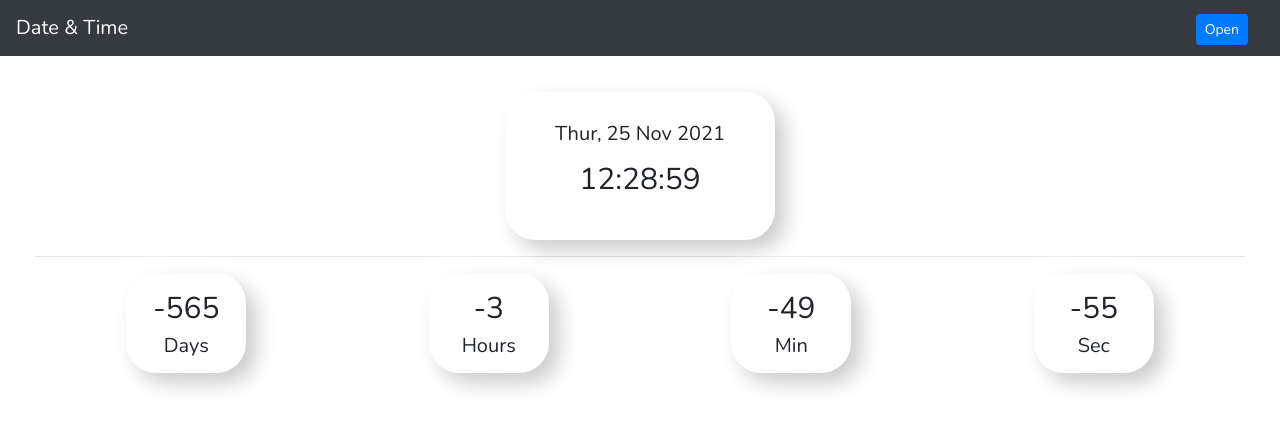
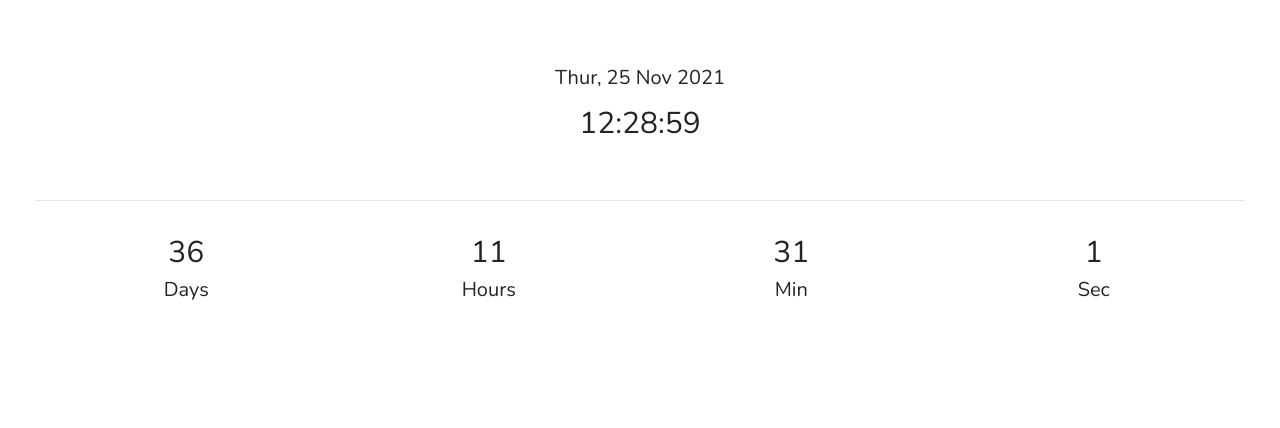
Before and after one commit to prajwalbharadwaj/enter-2022, a plain HTML site: page index.html in a window 1280 px wide. Drawn offline with nearby package versions, Linux system fonts and the light colour scheme; files whose address does not match are found by name.

Commit message:
Minor update

```diff
--- a/css/style.css
+++ b/css/style.css
@@ -1,10 +1,9 @@
 * {
   margin: 0;
   padding: 0;
-
 }
 body {
-    font-family: 'Nunito', sans-serif;
+  font-family: "Nunito", sans-serif;
 }
 .sample {
   height: 100vh;
@@ -26,7 +25,9 @@ body {
 .fs-30 {
   font-size: 30px;
 }
-
+nav {
+  display: none;
+}
 .nav-logo {
   padding-top: 0.3125rem;
   padding-bottom: 0.3125rem;
@@ -36,15 +37,13 @@ body {
   white-space: nowrap;
 }
 
-
 .neo-time-card {
   width: fit-content;
-    padding: 30px 50px;;
+  padding: 30px 50px;
   margin: 0 auto;
   border-radius: 30px;
   background: #ffffff;
-    box-shadow:  10px 10px 20px #cccccc,
-                -10px -10px 20px #ffffff;
+  /* box-shadow: 10px 10px 20px #cccccc, -10px -10px 20px #ffffff; */
 }
 
 @media only screen and (max-width: 600px) {
@@ -55,8 +54,7 @@ body {
     /* margin: 0 auto; */
     border-radius: 18px;
     background: #ffffff;
-        box-shadow:  10px 10px 20px #cccccc,
-                    -10px -10px 20px #ffffff;
+    /* box-shadow: 10px 10px 20px #cccccc, -10px -10px 20px #ffffff; */
   }
 }
 @media only screen and (min-width: 600px) {
@@ -67,7 +65,6 @@ body {
     margin: 0 auto;
     border-radius: 30px;
     background: #ffffff;
-        box-shadow:  10px 10px 20px #cccccc,
-                    -10px -10px 20px #ffffff;
+    /* box-shadow: 10px 10px 20px #cccccc, -10px -10px 20px #ffffff; */
   }
 }
--- a/index.html
+++ b/index.html
@@ -1,5 +1,6 @@
 <!doctype html>
 <html lang="en">
+
 <head>
   <!-- Required meta tags -->
   <meta charset="utf-8">
@@ -7,13 +8,16 @@
   <link rel="stylesheet" href="./css/bootstrap/bootstrap.css">
   <link rel="stylesheet" href="./css/style.css">
 
-    <link href="https://fonts.googleapis.com/css?family=Nunito:200,200i,300,300i,400,400i,600,600i,700,700i,800,800i,900,900i&display=swap" rel="stylesheet">
+  <link
+    href="https://fonts.googleapis.com/css?family=Nunito:200,200i,300,300i,400,400i,600,600i,700,700i,800,800i,900,900i&display=swap"
+    rel="stylesheet">
 
   <title>Date and Time</title>
 </head>
+
 <body id="myDiv">
 
-    <nav class="navbar navbar-expand-lg navbar-dark bg-dark d-block">
+  <nav class="navbar navbar-expand-lg navbar-dark bg-dark d-none">
     <a class="navbar-brand" href="#">Date & Time</a>
     <!-- <button class="navbar-toggler" type="button" data-toggle="collapse" data-target="#navbarSupportedContent" aria-controls="navbarSupportedContent" aria-expanded="false" aria-label="Toggle navigation">
         <span class="navbar-toggler-icon"></span>
@@ -51,7 +55,8 @@
       </div> -->
     <div class="float-right text-center text-light nav-logo">
       <button type="button" class="btn btn-primary btn-sm" id="openbtn" onclick="openFullscreen();">Open</button>
-        <button type="button" class="btn btn-primary btn-sm" id="closebtn" style="display: none;" onclick="closeFullscreen();">Close</button>
+      <button type="button" class="btn btn-primary btn-sm" id="closebtn" style="display: none;"
+        onclick="closeFullscreen();">Close</button>
     </div>
   </nav>
 
@@ -127,8 +132,7 @@
 
 
   <script>
-      function doDate()
-{
+    function doDate() {
       var strDate = "";
       var strTime = "";
 
@@ -140,17 +144,17 @@
       let tempCurMin = now.getMinutes();
       let tempCurSec = now.getSeconds();
       if (tempCurHour < '10') {
-      tempCurHour = '0'+tempCurHour
+        tempCurHour = '0' + tempCurHour
       }
       if (tempCurMin < '10') {
-      tempCurMin = '0'+tempCurMin
+        tempCurMin = '0' + tempCurMin
       }
       if (tempCurSec < '10') {
-      tempCurSec = '0'+tempCurSec
+        tempCurSec = '0' + tempCurSec
       }
 
-    strDate +=  days[now.getDay()] + ", " + now.getDate() + " " + months[now.getMonth()] + " " + now.getFullYear();
-    strTime +=  tempCurHour +":" + tempCurMin + ":" + tempCurSec;
+      strDate += days[now.getDay()] + ", " + now.getDate() + " " + months[now.getMonth()] + " " + now.getFullYear();
+      strTime += tempCurHour + ":" + tempCurMin + ":" + tempCurSec;
       document.getElementById("todaysDate").innerHTML = strDate;
       document.getElementById("todaysTime").innerHTML = strTime;
 
@@ -192,10 +196,10 @@ function closeFullscreen() {
 
 
 
-var countDownDate = new Date("May 10, 2020 09:40:00").getTime();
+    var countDownDate = new Date("Jan 1, 2022 00:00:00").getTime();
 
     // Update the count down every 1 second
-var x = setInterval(function() {
+    var x = setInterval(function () {
 
       // Get today's date and time
       var now = new Date().getTime();
@@ -214,7 +218,7 @@ var x = setInterval(function() {
       document.getElementById("day").innerHTML = days;
       document.getElementById("hour").innerHTML = hours;
       document.getElementById("min").innerHTML = minutes;
-  document.getElementById("sec").innerHTML =seconds;
+      document.getElementById("sec").innerHTML = seconds;
 
       // If the count down is over, write some text
       if (distance < 0) {
@@ -228,4 +232,5 @@ var x = setInterval(function() {
   <script src="./js//slim/popper.js"></script>
   <script src="./js/bootstrap/bootstrap.js"></script>
 </body>
+
 </html>
```
Lines whose indentation alone changed are shown as unchanged.
